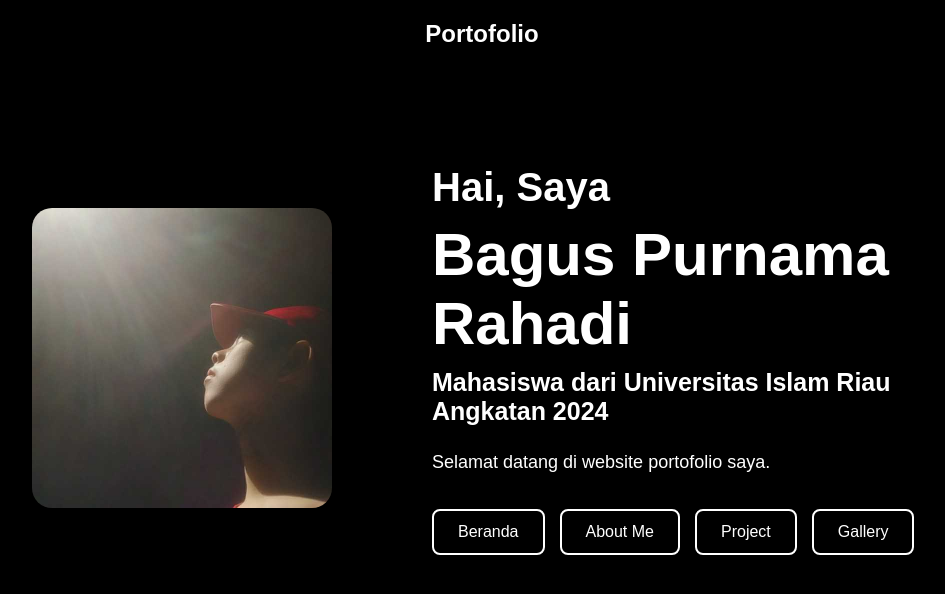
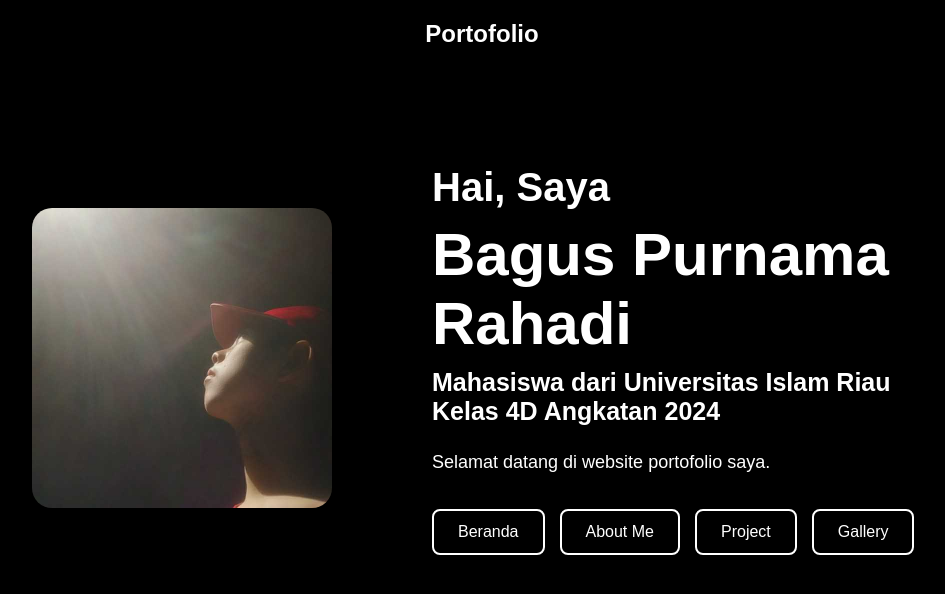
Before and after one commit to Baguspurnama02/Tugas1-2-3-BagusPurnamaRahadi, a plain HTML site: page index.html in a window 1280 px wide. Shown: the whole page, without its empty margins (158-1103 px from the left). Drawn offline with Linux system fonts and the light colour scheme.

Commit message:
change html

```diff
--- a/index.css
+++ b/index.css
@@ -157,7 +157,7 @@ button{
 
 .gallery-section{
     padding: 50px;
-    color: white;
+    color: black;
 }
 
 .gallery-section h1{
--- a/index.html
+++ b/index.html
@@ -21,8 +21,7 @@
     <div class="text">
         <h2>Hai, Saya</h2>
         <h1>Bagus Purnama Rahadi</h1>
-        <h3>Mahasiswa dari Universitas Islam Riau
-            Angkatan 2024
+        <h3>Mahasiswa dari Universitas Islam Riau Kelas 4D Angkatan 2024
         </h3>
 
         <p>
```
